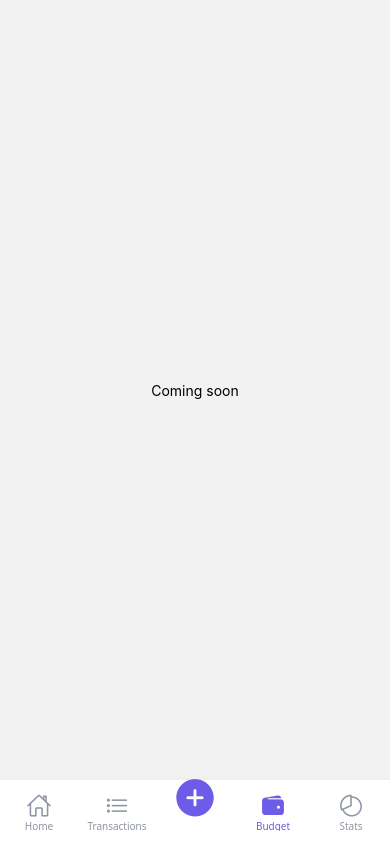
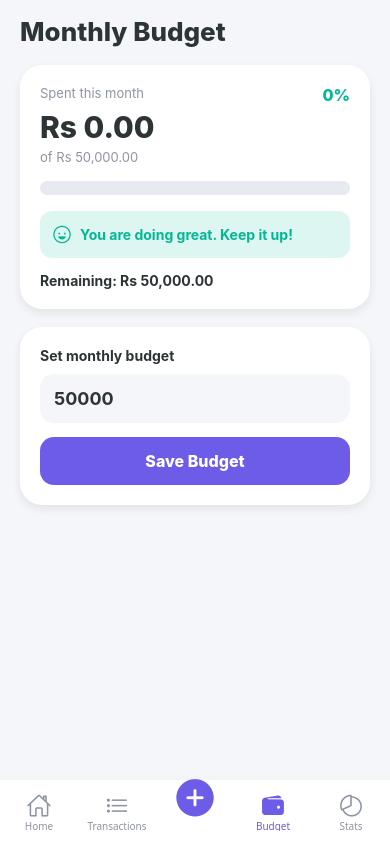
Before and after one commit to SachinthaHeshanEdirisinghe/budget-manager, a React Native app: screen /Budget in a window 390 px wide. Built offline with nearby package versions, Linux system fonts and the light colour scheme.

Commit message:
budget tracker and statistics

```diff
--- a/src/screens/BudgetScreen.js
+++ b/src/screens/BudgetScreen.js
@@ -1,9 +1,88 @@
-import { View, Text } from 'react-native';
+import { useState } from 'react';
+import { ScrollView, View, Text, TextInput, TouchableOpacity, StyleSheet, Alert } from 'react-native';
+import { Ionicons } from '@expo/vector-icons';
+import { useSafeAreaInsets } from 'react-native-safe-area-context';
+import { useFinance } from '../context/FinanceContext';
+import { colors, shadow } from '../theme';
+import { formatMoney } from '../utils/format';
+
 export default function BudgetScreen() {
-return (
-<View style={{ flex: 1, alignItems: 'center', justifyContent: 'center'
-}}>
-<Text>Coming soon</Text>
-</View>
-);
+  const { budget, setBudget, totals } = useFinance();
+  const insets = useSafeAreaInsets();
+  const [input, setInput] = useState(String(budget));
+
+  const spent = totals.monthExpense;
+  const pct = budget > 0 ? Math.min(spent / budget, 1) : 0;
+  const remaining = budget - spent;
+  const barColor = pct < 0.7 ? colors.income : pct < 1 ? '#FF9F43' : colors.expense;
+  const message =
+    pct < 0.7 ? 'You are doing great. Keep it up!' : pct < 1 ? 'Careful, you are close to your limit.' : 'Budget exceeded this month!';
+
+  const save = () => {
+    const v = parseFloat(input);
+    if (!v || v <= 0) {
+      Alert.alert('Invalid budget', 'Enter a number greater than 0.');
+      return;
+    }
+    setBudget(v);
+    Alert.alert('Saved', 'Monthly budget updated.');
+  };
+
+  return (
+    <ScrollView
+      style={{ flex: 1, backgroundColor: colors.bg }}
+      contentContainerStyle={{ paddingTop: insets.top + 16, paddingHorizontal: 20, paddingBottom: 40 }}
+      keyboardShouldPersistTaps='handled'
+    >
+      <Text style={styles.title}>Monthly Budget</Text>
+
+      <View style={styles.card}>
+        <View style={styles.rowBetween}>
+          <Text style={styles.small}>Spent this month</Text>
+          <Text style={[styles.pct, { color: barColor }]}>{Math.round(pct * 100)}%</Text>
+        </View>
+        <Text style={styles.big}>{formatMoney(spent)}</Text>
+        <Text style={styles.small}>of {formatMoney(budget)}</Text>
+
+        <View style={styles.track}>
+          <View style={[styles.fill, { width: `${pct * 100}%`, backgroundColor: barColor }]} />
+        </View>
+
+        <View style={[styles.msg, { backgroundColor: barColor + '22' }]}>
+          <Ionicons name={pct < 1 ? 'happy-outline' : 'warning-outline'} size={20} color={barColor} />
+          <Text style={[styles.msgText, { color: barColor }]}>{message}</Text>
+        </View>
+
+        <Text style={styles.remaining}>
+          {remaining >= 0 ? 'Remaining: ' + formatMoney(remaining) : 'Over budget by: ' + formatMoney(-remaining)}
+        </Text>
+      </View>
+
+      <View style={styles.card}>
+        <Text style={styles.label}>Set monthly budget</Text>
+        <TextInput style={styles.input} value={input} onChangeText={setInput} keyboardType='decimal-pad' />
+        <TouchableOpacity style={styles.btn} onPress={save}>
+          <Text style={styles.btnText}>Save Budget</Text>
+        </TouchableOpacity>
+      </View>
+    </ScrollView>
+  );
 }
+
+const styles = StyleSheet.create({
+  title: { fontSize: 26, fontWeight: '800', color: colors.text, marginBottom: 18 },
+  card: { backgroundColor: colors.card, borderRadius: 22, padding: 20, marginBottom: 18, ...shadow },
+  rowBetween: { flexDirection: 'row', justifyContent: 'space-between' },
+  small: { color: colors.muted, fontSize: 13 },
+  pct: { fontWeight: '800', fontSize: 16 },
+  big: { fontSize: 30, fontWeight: '800', color: colors.text, marginVertical: 4 },
+  track: { height: 14, backgroundColor: '#E8EAF2', borderRadius: 7, marginVertical: 16, overflow: 'hidden' },
+  fill: { height: 14, borderRadius: 7 },
+  msg: { flexDirection: 'row', alignItems: 'center', gap: 8, padding: 12, borderRadius: 12 },
+  msgText: { fontWeight: '700', flex: 1 },
+  remaining: { marginTop: 14, fontWeight: '700', color: colors.text },
+  label: { fontWeight: '700', color: colors.text, marginBottom: 10 },
+  input: { backgroundColor: colors.bg, borderRadius: 14, padding: 14, fontSize: 18, fontWeight: '700', color: colors.text },
+  btn: { backgroundColor: colors.primary, padding: 14, borderRadius: 14, alignItems: 'center', marginTop: 14 },
+  btnText: { color: '#fff', fontWeight: '800', fontSize: 16 },
+});
--- a/src/screens/StatsScreen.js
+++ b/src/screens/StatsScreen.js
@@ -1,9 +1,83 @@
-import { View, Text } from 'react-native';
+import { ScrollView, View, Text, StyleSheet } from 'react-native';
+import { Ionicons } from '@expo/vector-icons';
+import { useSafeAreaInsets } from 'react-native-safe-area-context';
+import { useFinance } from '../context/FinanceContext';
+import { getCategory } from '../constants/categories';
+import { colors, shadow } from '../theme';
+import { formatMoney } from '../utils/format';
+import EmptyState from '../components/EmptyState';
+
+function Bar({ label, value, max, color }) {
+  return (
+    <View style={{ marginBottom: 14 }}>
+      <View style={styles.rowBetween}>
+        <Text style={styles.barLabel}>{label}</Text>
+        <Text style={styles.barValue}>{formatMoney(value)}</Text>
+      </View>
+      <View style={styles.track}>
+        <View style={[styles.fill, { width: `${(value / max) * 100}%`, backgroundColor: color }]} />
+      </View>
+    </View>
+  );
+}
+
 export default function StatsScreen() {
-return (
-<View style={{ flex: 1, alignItems: 'center', justifyContent: 'center'
-}}>
-<Text>Coming soon</Text>
-</View>
-);
+  const { transactions, totals } = useFinance();
+  const insets = useSafeAreaInsets();
+
+  const expenses = transactions.filter((t) => t.type === 'expense');
+  const byCat = {};
+  expenses.forEach((t) => {
+    byCat[t.category] = (byCat[t.category] || 0) + t.amount;
+  });
+  const rows = Object.entries(byCat)
+    .map(([id, amt]) => ({ cat: getCategory(id), amt }))
+    .sort((a, b) => b.amt - a.amt);
+  const maxCat = rows.length ? rows[0].amt : 1;
+  const maxTotal = Math.max(totals.income, totals.expense, 1);
+
+  return (
+    <ScrollView
+      style={{ flex: 1, backgroundColor: colors.bg }}
+      contentContainerStyle={{ paddingTop: insets.top + 16, paddingHorizontal: 20, paddingBottom: 40 }}
+    >
+      <Text style={styles.title}>Statistics</Text>
+
+      <View style={styles.card}>
+        <Text style={styles.heading}>Income vs Expenses</Text>
+        <Bar label='Income' value={totals.income} max={maxTotal} color={colors.income} />
+        <Bar label='Expenses' value={totals.expense} max={maxTotal} color={colors.expense} />
+      </View>
+
+      <View style={styles.card}>
+        <Text style={styles.heading}>Spending by Category</Text>
+        {rows.length === 0 ? (
+          <EmptyState title='No expenses yet' subtitle='Add some expenses to see your breakdown.' />
+        ) : (
+          rows.map(({ cat, amt }) => (
+            <View key={cat.id}>
+              <View style={styles.catRow}>
+                <Ionicons name={cat.icon} size={16} color={cat.color} />
+                <Text style={styles.catText}>{Math.round((amt / totals.expense) * 100)}% of spending</Text>
+              </View>
+              <Bar label={cat.label} value={amt} max={maxCat} color={cat.color} />
+            </View>
+          ))
+        )}
+      </View>
+    </ScrollView>
+  );
 }
+
+const styles = StyleSheet.create({
+  title: { fontSize: 26, fontWeight: '800', color: colors.text, marginBottom: 18 },
+  card: { backgroundColor: colors.card, borderRadius: 22, padding: 20, marginBottom: 18, ...shadow },
+  heading: { fontSize: 17, fontWeight: '800', color: colors.text, marginBottom: 16 },
+  rowBetween: { flexDirection: 'row', justifyContent: 'space-between', marginBottom: 6 },
+  barLabel: { fontWeight: '700', color: colors.text },
+  barValue: { color: colors.muted, fontWeight: '600' },
+  track: { height: 12, backgroundColor: '#E8EAF2', borderRadius: 6, overflow: 'hidden' },
+  fill: { height: 12, borderRadius: 6 },
+  catRow: { flexDirection: 'row', alignItems: 'center', gap: 6, marginBottom: 4 },
+  catText: { color: colors.muted, fontSize: 12 },
+});
```
